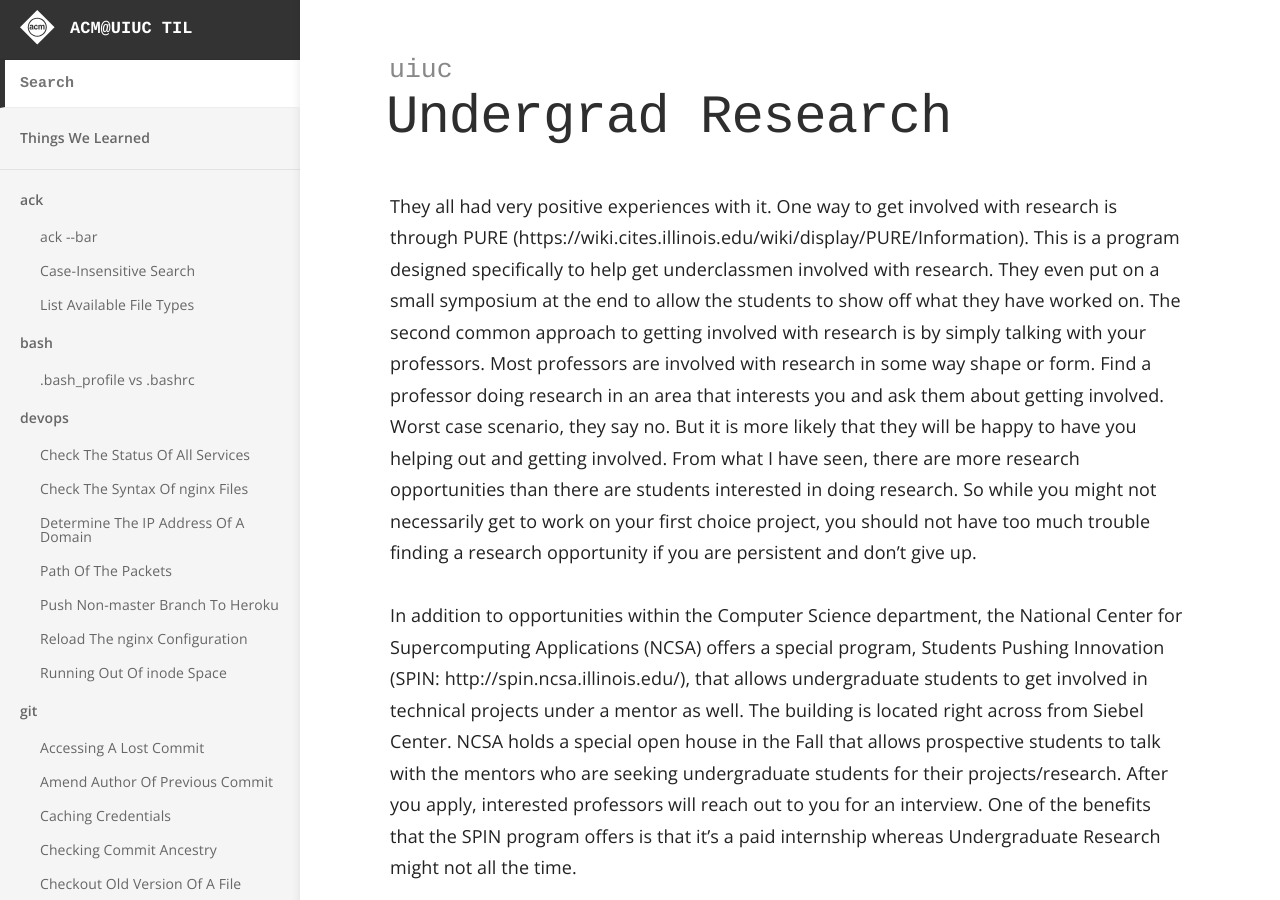
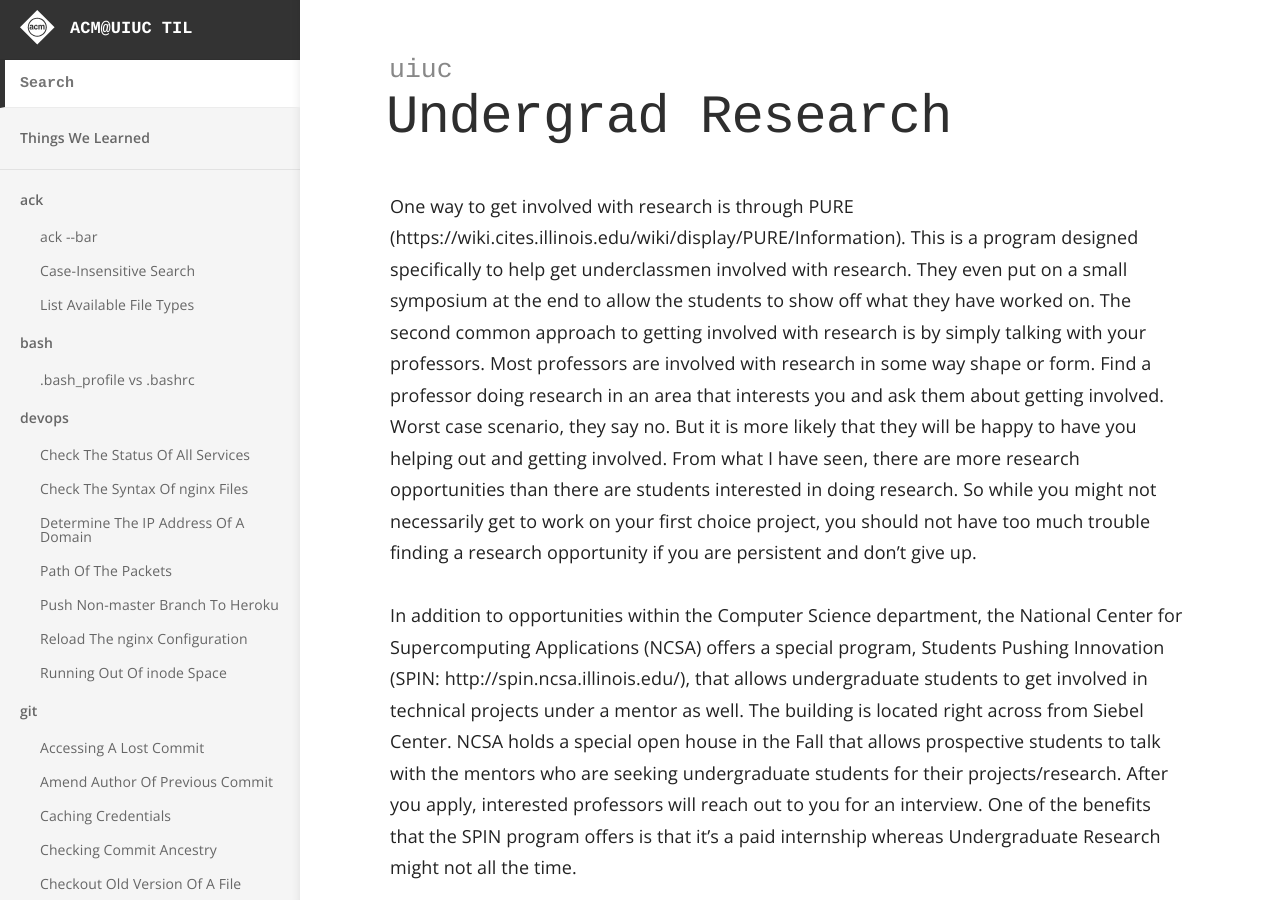
Before and after one commit to acm-uiuc/til, a Jekyll site: the page built from _til/uiuc/undergrad-research.md, in a window 1280 px wide and 900 px high. Built offline with Jekyll 4.4.1, drawn with Linux system fonts in a browser that asks for light colours.

Commit message:
Update undergrad-research.md

```diff
--- a/_til/uiuc/undergrad-research.md
+++ b/_til/uiuc/undergrad-research.md
@@ -2,7 +2,7 @@
 title: Undergrad Research
 category: uiuc
 ---
-They all had very positive experiences with it. One way to get involved with
+One way to get involved with
 research is through PURE (https://wiki.cites.illinois.edu/wiki/display/PURE/Information).
 This is a program designed specifically to help get underclassmen involved with research.
 They even put on a small symposium at the end to allow the students to show off what
```
